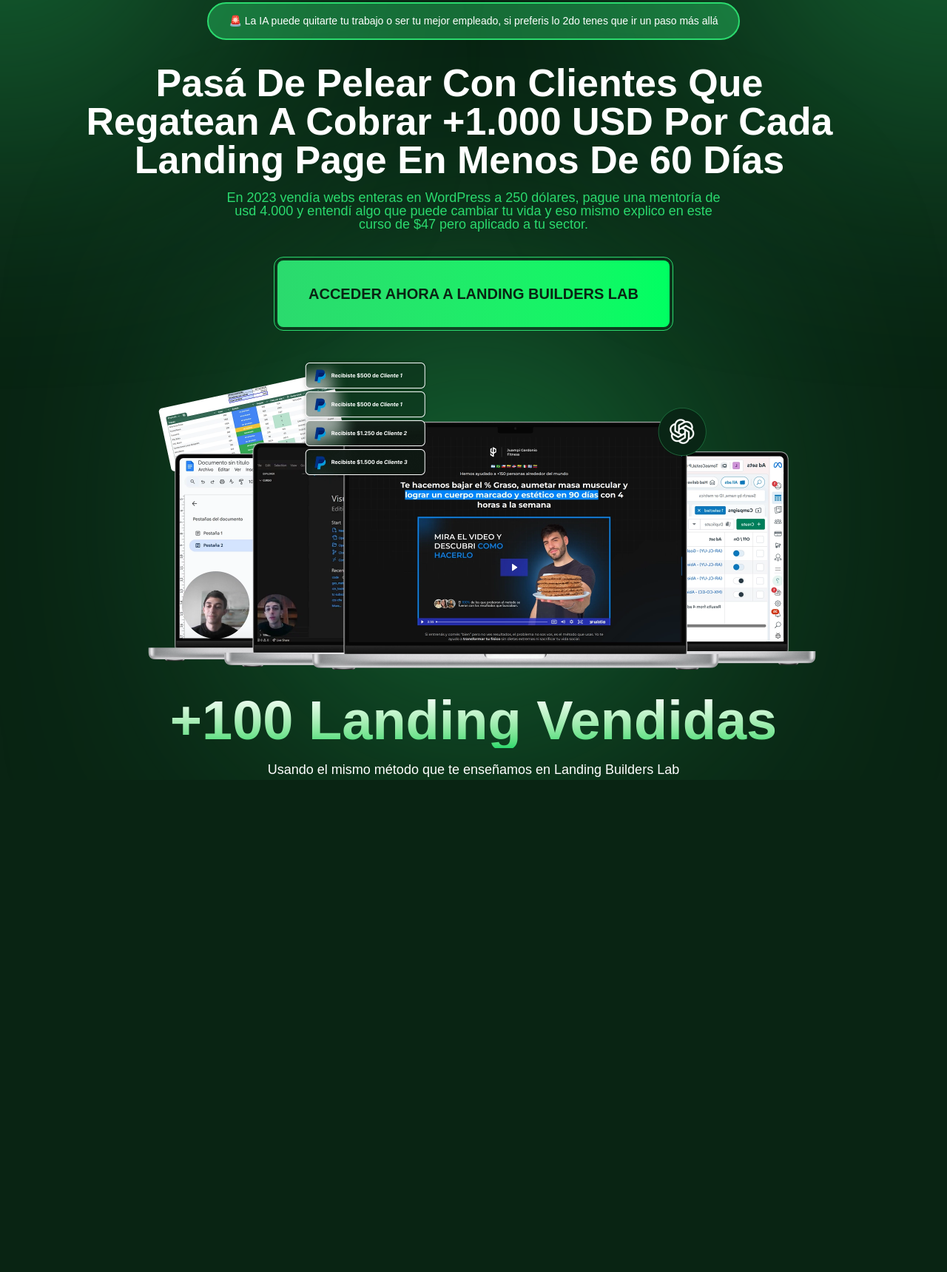
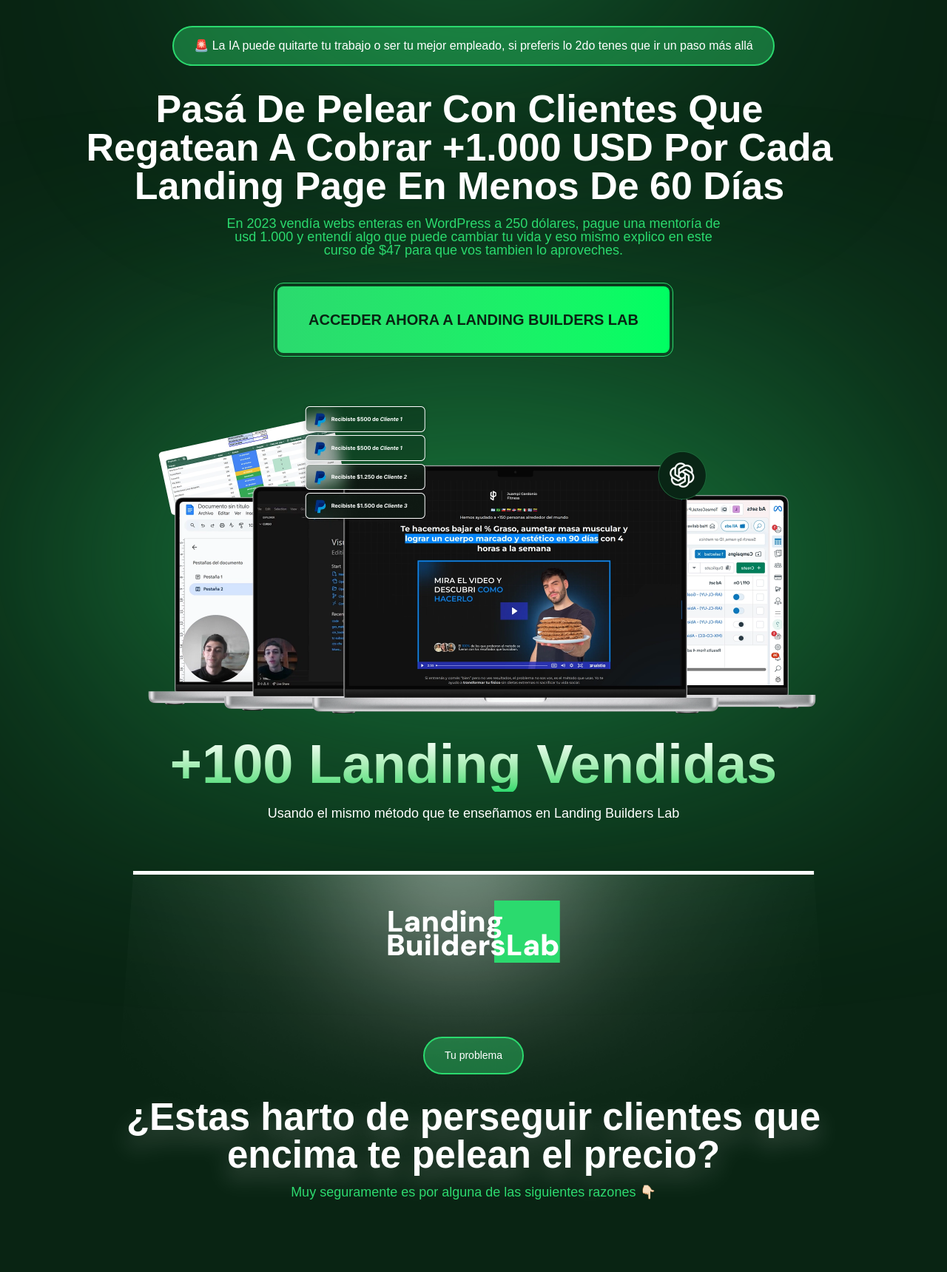
Before and after one commit to tomascosta2/lbl-v2, an Astro site: page / in a window 1280 px wide. Shown: the part 135-1854 px from the top of the page at 74% size. Before the commit the page ends 1189 px from the top, so only its background shows below. Built offline with nearby package versions, Linux system fonts and the light colour scheme; Astro itself is replaced by a stand-in of ours.

Commit message:
LBL v2 primer commit

```diff
--- a/src/components/Hero.astro
+++ b/src/components/Hero.astro
@@ -1,20 +1,21 @@
-<section class="pt-[50px] overflow-clip relative">
+<section class="pt-[50px] overflow-x-clip relative">
 	<div
-		class="bgLblGreen size-[380px] rounded-full absolute -top-[190px] -left-[190px] blur-[190px]"
+		class="bgLblGreen size-[380px] rounded-full absolute -top-[280px] -leftAA-[190pxAAA] left-[calc(50%-190px)] blur-[190px]"
 	>
 	</div>
-	<div
+	<!-- <div
 		class="bgLblGreen size-[380px] rounded-full absolute -top-[190px] -right-[190px] blur-[190px]"
 	>
-	</div>
+	</div> -->
 	<div class="lbl-container relative">
 		<img
 			class="h-[56px] mx-auto"
 			src="/images/landing-builders-lab-logo.png"
 			alt="Landing Builders Lab"
 		/>
+		<div class="my-16">
 			<p
-			class="bg-[#2BDA6E]/40 mt-8 text-[14px] border-2 border-[#2BDA6E] py-[13px] px-[27px] text-white rounded-full w-fit mx-auto"
+				class="bg-[#2BDA6E]/40 mt-8 text-[16px] border-2 border-[#2BDA6E] py-[13px] px-[27px] text-white rounded-full w-fit mx-auto"
 			>
 				🚨 La IA puede quitarte tu trabajo o ser tu mejor empleado, si
 				preferis lo 2do tenes que ir un paso más allá
@@ -28,9 +29,10 @@
 			<p
 				class="text-[#2BDA6E] text-[18px] mt-4 text-center max-w-[668px] leading-[100%] mx-auto"
 			>
-			En 2023 vendía webs enteras en WordPress a 250 dólares, pague una
-			mentoría de usd 4.000 y entendí algo que puede cambiar tu vida y eso
-			mismo explico en este curso de $47 pero aplicado a tu sector.
+				En 2023 vendía webs enteras en WordPress a 250 dólares, pague
+				una mentoría de usd 1.000 y entendí algo que puede cambiar tu
+				vida y eso mismo explico en este curso de $47 para que vos
+				tambien lo aproveches.
 			</p>
 			<a
 				class="lbl-btn my-10 mx-auto outline-1 outline-[#2BDA6E] outline-offset-4"
@@ -38,10 +40,11 @@
 			>
 				ACCEDER AHORA A LANDING BUILDERS LAB
 			</a>
+		</div>
 
 		<div class="relative">
 			<div
-				class="bgLblGreen -z-10 size-[380px] rounded-full absolute top-[calc(50%-190px)] left-[calc(50%-190px)] blur-[190px]"
+				class="bgLblGreen -z-10 w-full h-[240px] rounded-full absolute top-[calc(50%-120px)] left-[calc(0)] blur-[190px]"
 			>
 			</div>
 			<img
@@ -56,6 +59,8 @@
 		>
 			+100 Landing Vendidas
 		</h3>
-		<p class="text-white text-[18px] text-center mt-4">Usando el mismo método que te enseñamos en Landing Builders Lab</p>
+		<p class="text-white text-[18px] text-center mt-4">
+			Usando el mismo método que te enseñamos en Landing Builders Lab
+		</p>
 	</div>
 </section>
--- a/src/components/Problems.astro
+++ b/src/components/Problems.astro
@@ -0,0 +1,33 @@
+<section class="pt-[64px]">
+	<div class="lbl-container">
+		<div class="max-w-full relative w-[1000px] py-[40px] mx-auto">
+			<img
+				class="mx-auto"
+				src="/images/landing-builders-lab-logo.png"
+				alt="Landing Builders Lab Logo"
+			/>
+			<img
+				class="absolute -z-10 top-0 w-full left-0"
+				src="/images/spot-light.webp"
+				alt="Spot Light"
+			/>
+
+			<p
+				class="bg-[#2BDA6E]/40 mt-[100px] text-[14px] border-2 border-[#2BDA6E] py-[13px] px-[27px] text-white rounded-full w-fit mx-auto"
+			>
+				Tu problema
+			</p>
+			<h2
+				class="text-white text-[51px] font-bold text-center leading-[100%] mt-8 drop-shadow-[0_15px_15px_rgba(255,255,255,0.25)]"
+			>
+				¿Estas harto de perseguir clientes que encima te pelean el
+				precio?
+			</h2>
+			<p
+				class="text-[#2BDA6E] text-[18px] mt-4 text-center max-w-[668px] leading-[100%] mx-auto"
+			>
+				Muy seguramente es por alguna de las siguientes razones 👇🏻
+			</p>
+		</div>
+	</div>
+</section>
--- a/src/styles/global.css
+++ b/src/styles/global.css
@@ -9,6 +9,10 @@ body {
 	font-family: 'Archivo Variable', sans-serif;
 	/* font-family: 'Inter', sans-serif !important; */
 	background-color: var(--background);
+}
+
+h1, h2, h3 {
+	letter-spacing: -1% !important;
 }
 
 .bgDarkestGreen {
```
Also changed, not shown: public/images/spot-light.webp (added). Lines whose indentation alone changed are shown as unchanged.
